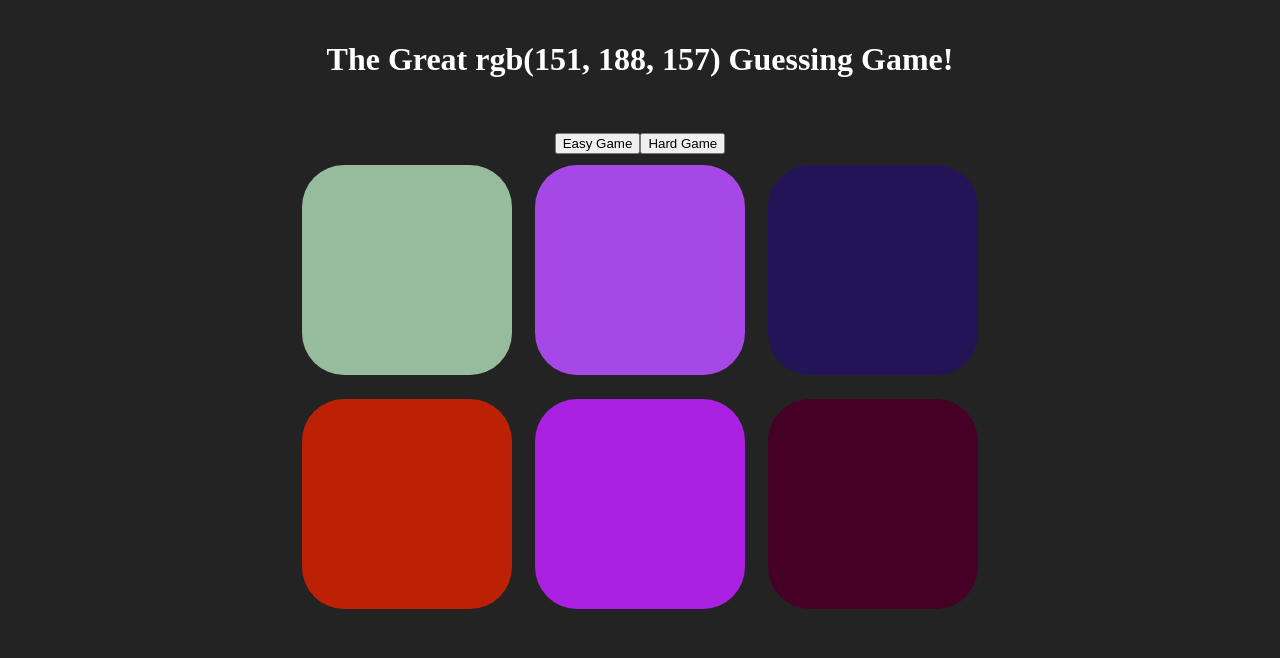
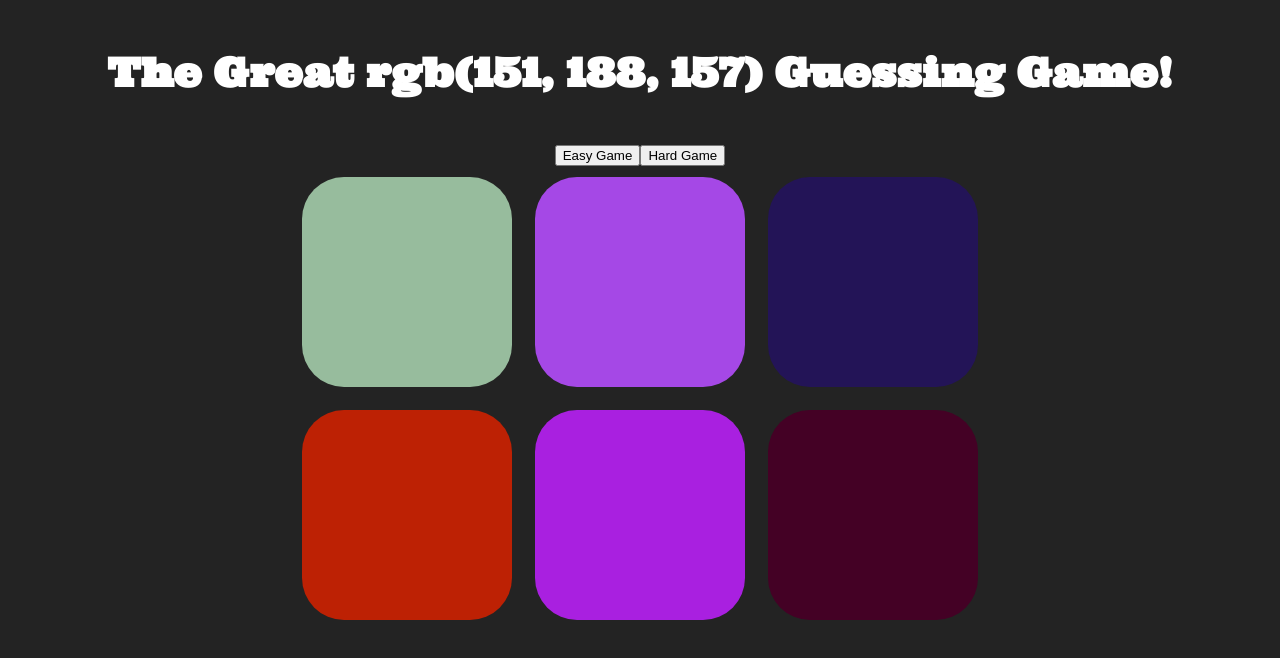
Before and after one commit to kfarfan/colorGame, a plain HTML site: page index.html in a window 1280 px wide. Drawn offline with Linux system fonts and the light colour scheme.

Commit message:
added styling to header

```diff
--- a/app.css
+++ b/app.css
@@ -1,10 +1,12 @@
 body {
   background-color: #232323;
+  font-family: 'Ultra', serif;
 }
 
 h1{
   color: white;
   text-align: center;
+  font-size: 40px;
   height: 50px;
   padding: 20px;
 }
--- a/index.html
+++ b/index.html
@@ -1,6 +1,7 @@
 <!DOCTYPE html>
 <html>
   <head>
+    <link href="https://fonts.googleapis.com/css?family=Ultra" rel="stylesheet">
     <link rel="stylesheet" href="app.css">
     <meta charset="utf-8">
     <title>Color-Game</title>
```
